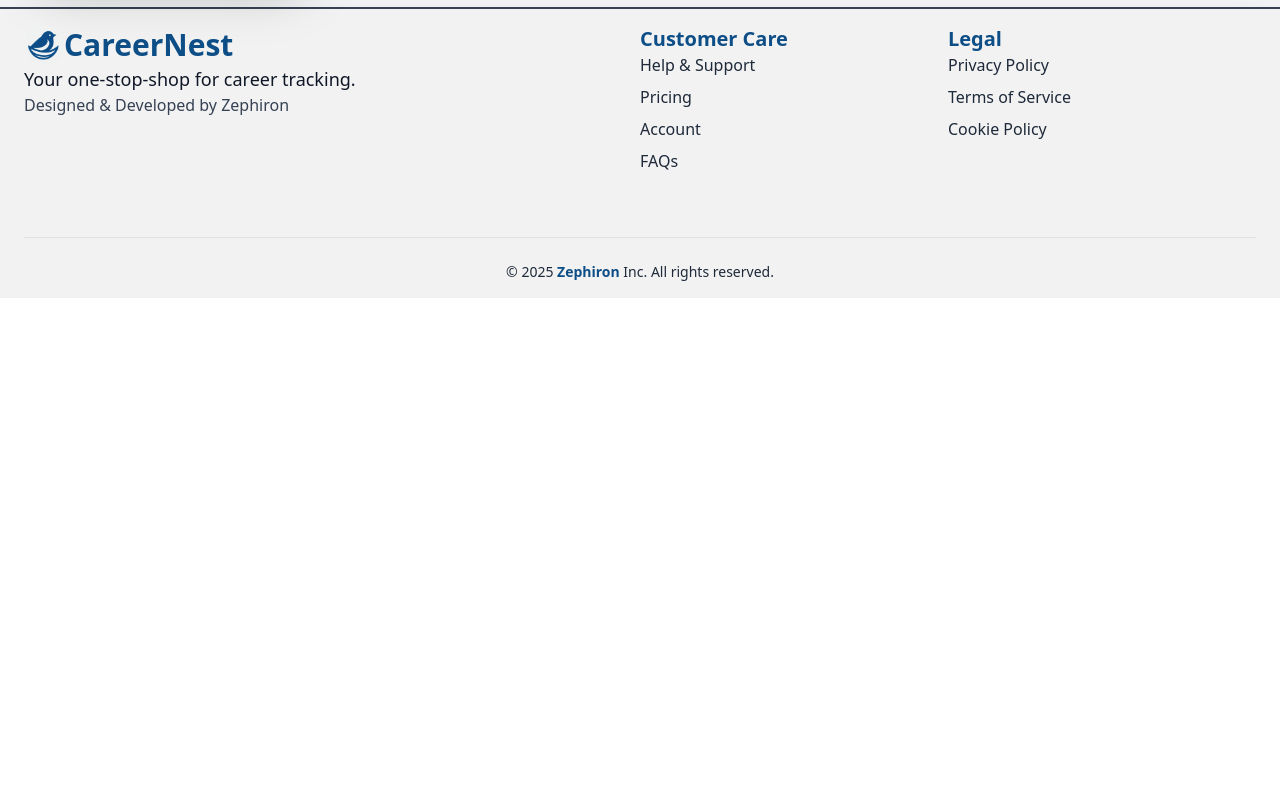
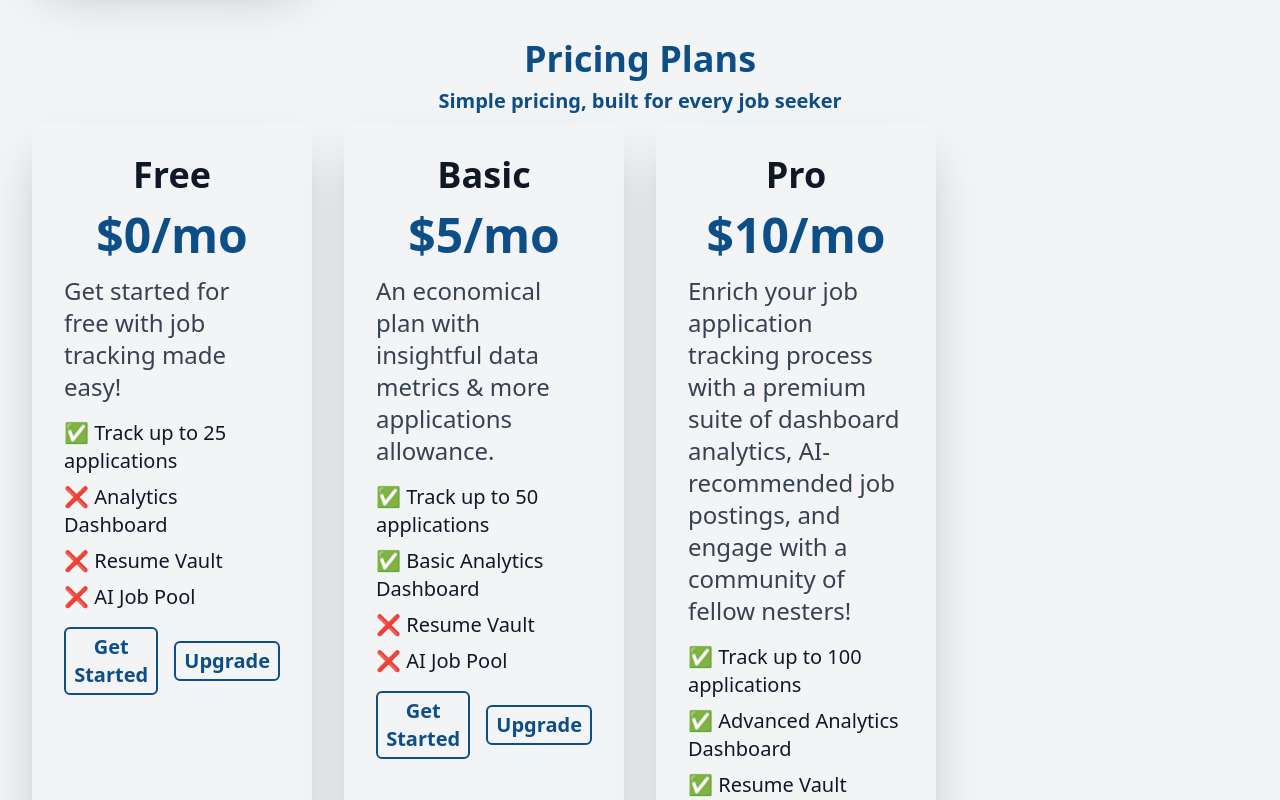
Before and after one commit to samidmunir/Zephiron, a React (Vite) app in the folder Projects/career-nest/client/: page / in a window 1280 px wide. Shown: the part 1900-2700 px from the top of the page. Before the commit the page ends 2198 px from the top, so only its background shows below. Built offline with nearby package versions, Linux system fonts and the light colour scheme.

Commit message:
working on Pricing component + PricingCard component for LandingPage

```diff
--- /dev/null
+++ b/Projects/career-nest/client/src/components/Pricing.tsx
@@ -0,0 +1,85 @@
+import { useTheme } from "../context/Theme";
+import PricingCard from "./PricingCard";
+
+const planData = [
+  {
+    id: 0,
+    name: "Free",
+    price: 0.0,
+    summary: "Get started for free with job tracking made easy!",
+    features: [
+      "✅ Track up to 25 applications",
+      "❌ Analytics Dashboard",
+      "❌ Resume Vault",
+      "❌ AI Job Pool",
+    ],
+  },
+  {
+    id: 1,
+    name: "Basic",
+    price: 5.0,
+    summary:
+      "An economical plan with insightful data metrics & more applications allowance.",
+    features: [
+      "✅ Track up to 50 applications",
+      "✅ Basic Analytics Dashboard",
+      "❌ Resume Vault",
+      "❌ AI Job Pool",
+    ],
+  },
+  {
+    id: 2,
+    name: "Pro",
+    price: 10.0,
+    summary:
+      "Enrich your job application tracking process with a premium suite of dashboard analytics, AI-recommended job postings, and engage with a community of fellow nesters!",
+    features: [
+      "✅ Track up to 100 applications",
+      "✅ Advanced Analytics Dashboard",
+      "✅ Resume Vault",
+      "✅ AI Job Pool",
+    ],
+  },
+];
+
+const Pricing = () => {
+  const { theme } = useTheme();
+  const isDark = theme === "dark";
+
+  return (
+    <main
+      className={`w-full p-8 transition-all duration-1000 ${
+        isDark ? "bg-gray-800" : "bg-gray-100"
+      }`}
+    >
+      <h1
+        className={`text-4xl text-center font-semibold ${
+          isDark ? "text-[#46a8de]" : "text-[#0e4e87]"
+        }`}
+      >
+        Pricing Plans
+      </h1>
+      <h2
+        className={`text-xl text-center font-semibold my-2 ${
+          isDark ? "text-gray-300" : "text-[#0e4e87]"
+        }`}
+      >
+        Simple pricing, built for every job seeker
+      </h2>
+      <section className="grid grid-cols-1 gap-8 md:grid-cols-2 lg:grid-cols-3 xl:grid-cols-4 2xl:grid-cols-5">
+        {planData.map((plan) => (
+          <PricingCard
+            key={plan.id}
+            id={plan.id}
+            name={plan.name}
+            price={plan.price}
+            summary={plan.summary}
+            features={plan.features}
+          />
+        ))}
+      </section>
+    </main>
+  );
+};
+
+export default Pricing;
--- /dev/null
+++ b/Projects/career-nest/client/src/components/PricingCard.tsx
@@ -0,0 +1,85 @@
+import { useTheme } from "../context/Theme";
+
+interface PricingCardProps {
+  id: number;
+  name: string;
+  price: number;
+  summary: string;
+  features: string[];
+}
+
+const PricingCard = (props: PricingCardProps) => {
+  const { theme } = useTheme();
+  const isDark = theme === "dark";
+
+  return (
+    <main
+      className={`rounded-md p-8 shadow-2xl sm:max-w-lg mx-auto hover:scale-105 transition-all duration-1000 ${
+        isDark ? "bg-gray-900" : "bg-gray-100"
+      }`}
+    >
+      <section>
+        <div>
+          <h1
+            className={`text-4xl text-center font-semibold ${
+              isDark ? "text-gray-100" : "text-gray-900"
+            }`}
+          >
+            {props.name}
+          </h1>
+        </div>
+        <div className="my-4">
+          <h2
+            className={`text-5xl text-center font-bold ${
+              isDark ? "text-[#46a8de]" : "text-[#0e4e87]"
+            }`}
+          >
+            ${props.price}/mo
+          </h2>
+        </div>
+        <div className="my-4">
+          <p
+            className={`text-2xl ${isDark ? "text-gray-300" : "text-gray-700"}`}
+          >
+            {props.summary}
+          </p>
+        </div>
+        <div>
+          <ul className="space-y-2">
+            {props.features.map((feature) => (
+              <li
+                className={`text-xl ${
+                  isDark ? "text-gray-100" : "text-gray-900"
+                }`}
+              >
+                {feature}
+              </li>
+            ))}
+          </ul>
+        </div>
+        <div className="flex items-center justify-center gap-4 mt-4">
+          <button
+            className={`px-2 py-1 text-xl font-semibold border-2 rounded-md ${
+              isDark
+                ? "border-[#46a8de] text-[#46a8de]"
+                : "border-[#0e4e87] text-[#0e4e87]"
+            }`}
+          >
+            Get Started
+          </button>
+          <button
+            className={`px-2 py-1 text-xl font-semibold border-2 rounded-md ${
+              isDark
+                ? "border-[#46a8de] text-[#46a8de]"
+                : "border-[#0e4e87] text-[#0e4e87]"
+            }`}
+          >
+            Upgrade
+          </button>
+        </div>
+      </section>
+    </main>
+  );
+};
+
+export default PricingCard;
--- a/Projects/career-nest/client/src/pages/LandingPage.tsx
+++ b/Projects/career-nest/client/src/pages/LandingPage.tsx
@@ -1,11 +1,13 @@
 import Hero from "../components/Hero";
 import Features from "../components/Features";
+import Pricing from "../components/Pricing";
 
 const LandingPage = () => {
   return (
     <main>
       <Hero />
       <Features />
+      <Pricing />
     </main>
   );
 };
```
